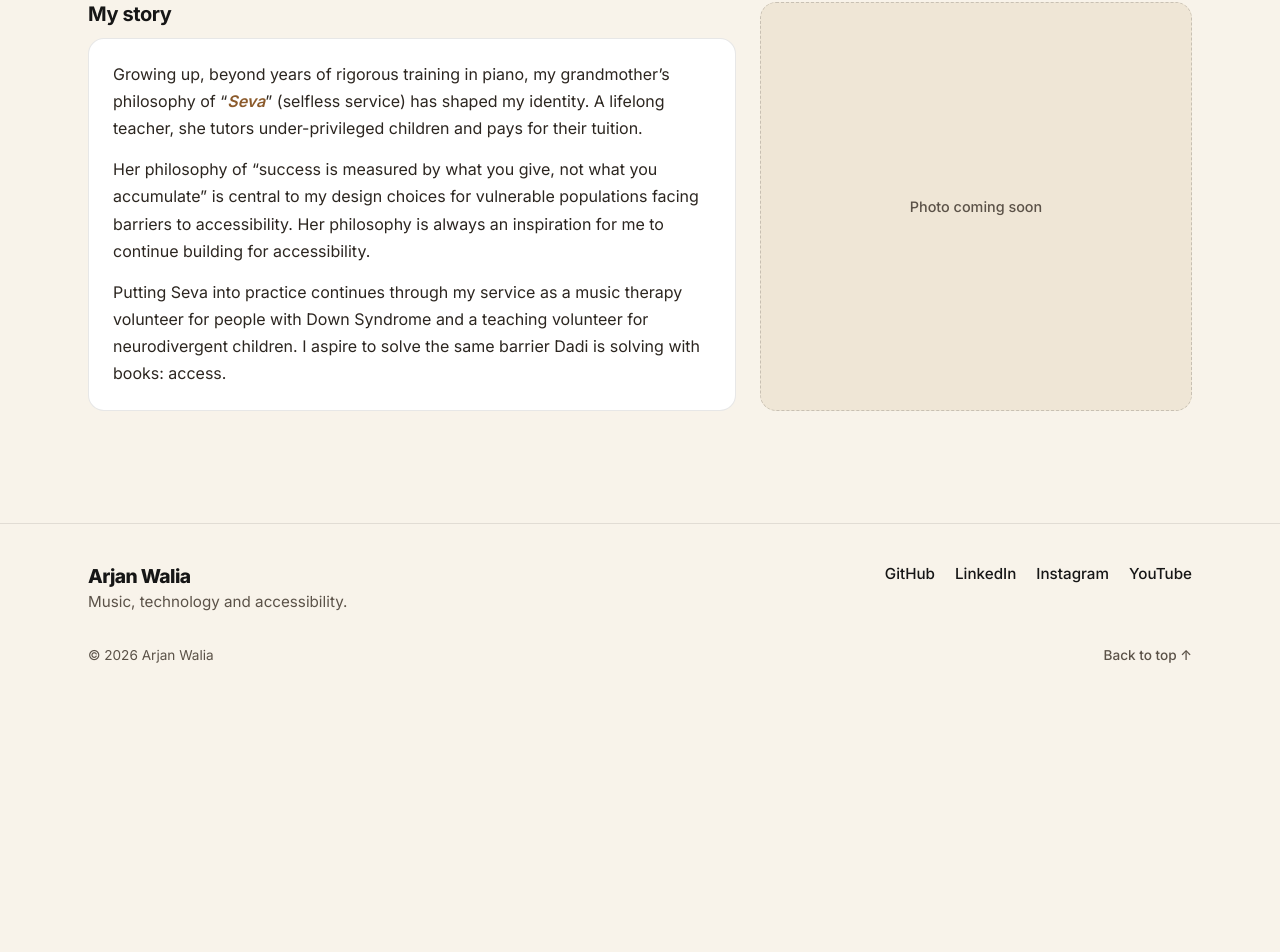
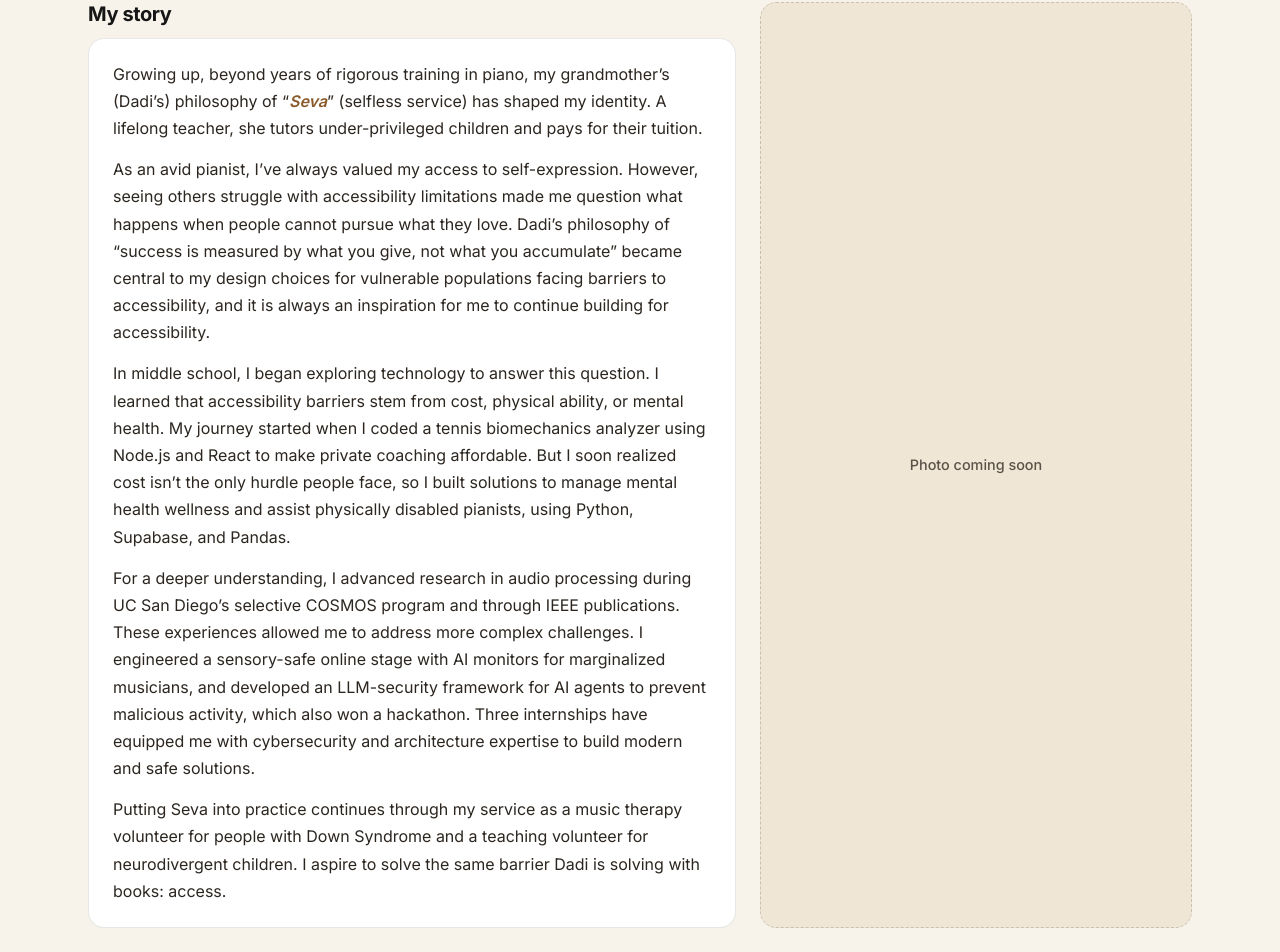
Before and after one commit to ArjanWalia/personal_website, a Next.js app: page / in a window 1280 px wide. Shown: the part 2174-3126 px from the top of the page. Before the commit the page ends 2870 px from the top, so only its background shows below. Built offline with nearby package versions, Linux system fonts and the light colour scheme.

Commit message:
Weave the first NCWIT essay into My story
Co-Authored-By: Claude Opus 5.5 <noreply@anthropic.com>

```diff
--- a/components/Connect.tsx
+++ b/components/Connect.tsx
@@ -49,19 +49,40 @@ export default function Connect() {
         <div className={styles.storyRow}>
           <div className={styles.story}>
             <h3 className={styles.subheading}>My story</h3>
-            {/* Arjan's own words. */}
+            {/* Arjan's own words, combined with his first NCWIT essay (his journey with technology). */}
             <div className={styles.storyText}>
               <p>
                 Growing up, beyond years of rigorous training in piano, my grandmother&rsquo;s
-                philosophy of &ldquo;<em>Seva</em>&rdquo; (selfless service) has shaped my
-                identity. A lifelong teacher, she tutors under-privileged children and pays for
-                their tuition.
+                (Dadi&rsquo;s) philosophy of &ldquo;<em>Seva</em>&rdquo; (selfless service) has
+                shaped my identity. A lifelong teacher, she tutors under-privileged children and
+                pays for their tuition.
               </p>
               <p>
-                Her philosophy of &ldquo;success is measured by what you give, not what you
-                accumulate&rdquo; is central to my design choices for vulnerable populations
-                facing barriers to accessibility. Her philosophy is always an inspiration for me
-                to continue building for accessibility.
+                As an avid pianist, I&rsquo;ve always valued my access to self-expression.
+                However, seeing others struggle with accessibility limitations made me question
+                what happens when people cannot pursue what they love. Dadi&rsquo;s philosophy of
+                &ldquo;success is measured by what you give, not what you accumulate&rdquo;
+                became central to my design choices for vulnerable populations facing barriers
+                to accessibility, and it is always an inspiration for me to continue building
+                for accessibility.
+              </p>
+              <p>
+                In middle school, I began exploring technology to answer this question. I
+                learned that accessibility barriers stem from cost, physical ability, or mental
+                health. My journey started when I coded a tennis biomechanics analyzer using
+                Node.js and React to make private coaching affordable. But I soon realized cost
+                isn&rsquo;t the only hurdle people face, so I built solutions to manage mental
+                health wellness and assist physically disabled pianists, using Python, Supabase,
+                and Pandas.
+              </p>
+              <p>
+                For a deeper understanding, I advanced research in audio processing during UC
+                San Diego&rsquo;s selective COSMOS program and through IEEE publications. These
+                experiences allowed me to address more complex challenges. I engineered a
+                sensory-safe online stage with AI monitors for marginalized musicians, and
+                developed an LLM-security framework for AI agents to prevent malicious activity,
+                which also won a hackathon. Three internships have equipped me with
+                cybersecurity and architecture expertise to build modern and safe solutions.
               </p>
               <p>
                 Putting Seva into practice continues through my service as a music therapy
```
